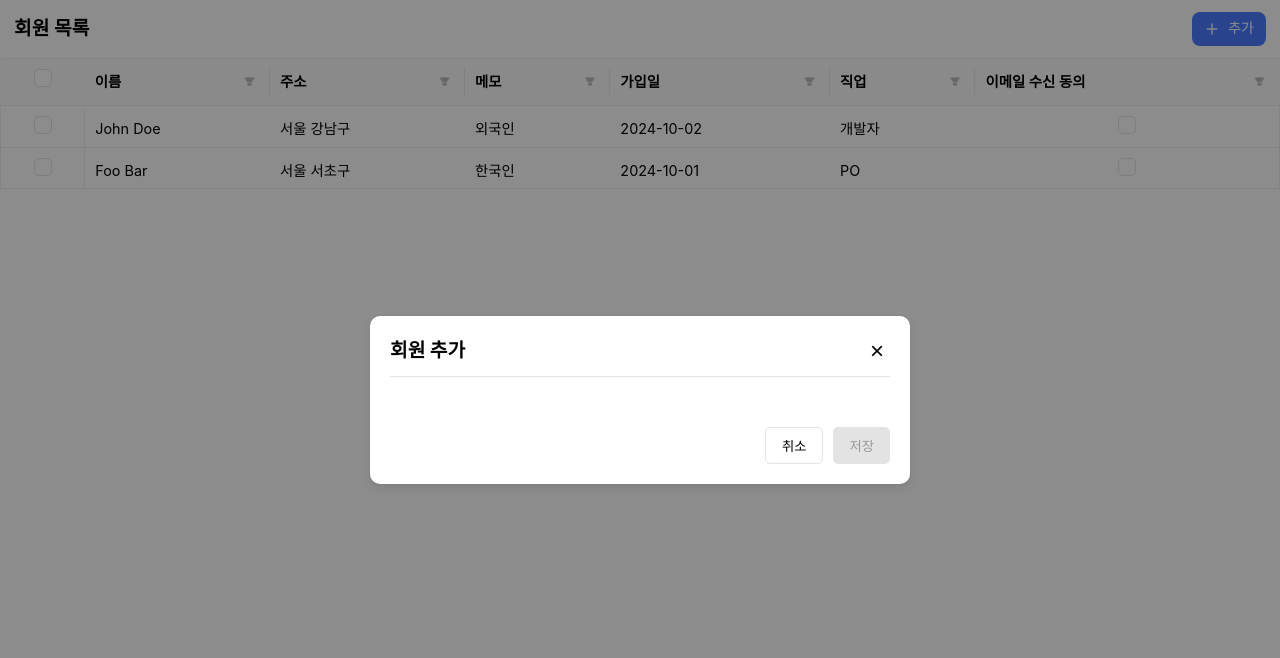
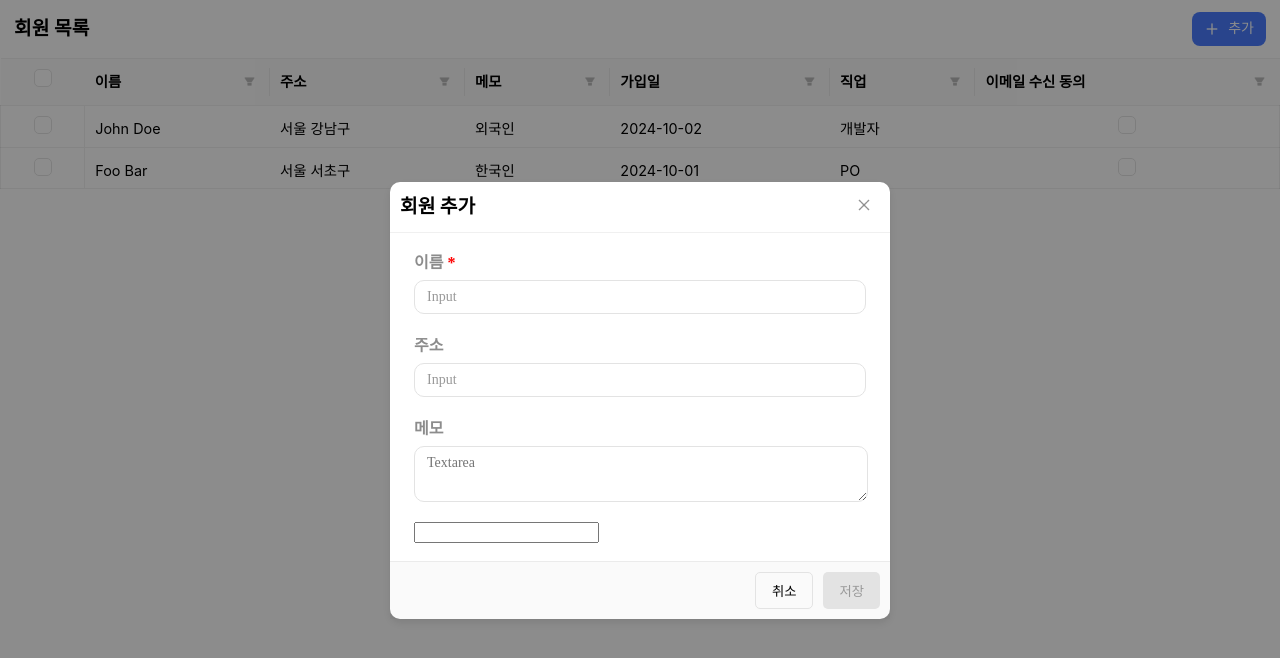
Before and after one commit to Parksolmi/business-canvas, a React (Create React App) app: page / in a window 1280 px wide. Both pictures are taken after a click on the button "추가". Shown: the top 658 px of the page. Built offline with nearby package versions, Linux system fonts and the light colour scheme.

Commit message:
feat: Label 컴포넌트 생성

```diff
--- a/package.json
+++ b/package.json
@@ -8,6 +8,7 @@
     "@testing-library/react": "^16.2.0",
     "@testing-library/user-event": "^13.5.0",
     "react": "^18.3.1",
+    "react-datepicker": "^8.1.0",
     "react-dom": "^18.3.1",
     "react-router-dom": "^7.2.0",
     "react-scripts": "5.0.1",
--- a/src/components/common/Button.jsx
+++ b/src/components/common/Button.jsx
@@ -2,6 +2,7 @@ import React from "react";
 import PropTypes from "prop-types";
 import styled from "styled-components";
 
+//cancel, save, add
 const Button = ({ onClick, children, type = "button", className = "" }) => {
   return (
     <WrapperButton type={type} className={`btn ${className}`} onClick={onClick}>
--- /dev/null
+++ b/src/components/common/CustomDatePicker.jsx
@@ -0,0 +1,22 @@
+import React, { useState } from "react";
+import DatePicker from "react-datepicker";
+import "react-datepicker/dist/react-datepicker.css";
+
+const CustomDatePicker = ({ selectedDate, onChange }) => {
+  const [startDate, setStartDate] = useState(selectedDate);
+
+  const handleChange = (date) => {
+    setStartDate(date);
+    onChange(date);
+  };
+
+  return (
+    <DatePicker
+      selected={startDate}
+      onChange={handleChange}
+      dateFormat="yyyy/MM/dd"
+    />
+  );
+};
+
+export default CustomDatePicker;
--- a/src/components/common/Input.jsx
+++ b/src/components/common/Input.jsx
@@ -1,21 +1,8 @@
 import React from "react";
 import styled from "styled-components";
 
-const Input = ({
-  label,
-  isRequired = false,
-  type = "text",
-  placeholder = "",
-  value,
-  onChange,
-}) => {
+const Input = ({ type = "text", placeholder = "", value, onChange }) => {
   return (
-    <WrapperInput>
-      <label>
-        {label}
-        {isRequired && <span className="required"> *</span>}
-      </label>
-
     <StyledInput
       type={type}
       placeholder={placeholder}
@@ -23,31 +10,11 @@ const Input = ({
       onChange={onChange}
       className="input"
     />
-    </WrapperInput>
   );
 };
 
-const WrapperInput = styled.div`
-  display: flex;
-  flex-direction: column;
-  gap: 5px;
-
-  font-family: Pretendard;
-  font-weight: 600;
-  font-size: 16px;
-  line-height: 24px;
-  letter-spacing: 0%;
-  text-align: left;
-  color: var(--colorTextTertiary, #00000073);
-
-  .required {
-    color: red;
-  }
-`;
-
 const StyledInput = styled.input`
-  width: 100%;
-  padding: 5px 0;
+  padding: 5px 12px;
   border-radius: 10px;
   border: 1px solid var(--Input-colorBorder, #e3e3e3);
 
@@ -58,7 +25,7 @@ const StyledInput = styled.input`
   letter-spacing: 0%;
 
   &::placeholder {
-    padding-left: 12px;
+    color: #999;
   }
 `;
 
--- /dev/null
+++ b/src/components/common/Label.jsx
@@ -0,0 +1,42 @@
+import React from "react";
+import PropTypes from "prop-types";
+import styled from "styled-components";
+
+const Label = ({ text, isRequired = false, htmlFor, className }) => {
+  return (
+    <StyledLabel htmlFor={htmlFor} className={className}>
+      {text}
+      {isRequired && <span className="required"> *</span>}
+    </StyledLabel>
+  );
+};
+
+Label.propTypes = {
+  text: PropTypes.string.isRequired,
+  htmlFor: PropTypes.string,
+  className: PropTypes.string,
+};
+
+Label.defaultProps = {
+  htmlFor: "",
+  className: "",
+};
+
+const StyledLabel = styled.label`
+  display: flex;
+  gap: 4px;
+
+  font-family: Pretendard;
+  font-weight: 600;
+  font-size: 16px;
+  line-height: 24px;
+  letter-spacing: 0%;
+  text-align: left;
+  color: var(--colorTextTertiary, #00000073);
+
+  .required {
+    color: red;
+  }
+`;
+
+export default Label;
--- a/src/components/common/Modal.jsx
+++ b/src/components/common/Modal.jsx
@@ -1,23 +1,43 @@
 import React from "react";
 import PropTypes from "prop-types";
 import styled from "styled-components";
+import Input from "./Input";
+import Textarea from "./Textarea";
+import CustomDatePicker from "./CustomDatePicker";
+import Label from "./Label";
 
 const Modal = ({ isOpen, onClose, title, children }) => {
   if (!isOpen) return null;
 
   return (
     <Overlay onClick={onClose}>
-      <ModalContainer onClick={(e) => e.stopPropagation()}>
+      <WrapperModal onClick={(e) => e.stopPropagation()}>
         <ModalHeader>
           <h2>{title}</h2>
-          <CloseButton onClick={onClose}>&times;</CloseButton>
+          <button className="close-button" onClick={onClose}>
+            <img src="/assets/png/close-button.png" alt="close" />
+          </button>
         </ModalHeader>
-        <ModalBody>{children}</ModalBody>
+        <ModalBody>
+          <WrapField>
+            <Label text="이름" isRequired={true} />
+            <Input placeholder="Input" />
+          </WrapField>
+          <WrapField>
+            <Label text="주소" />
+            <Input placeholder="Input" />
+          </WrapField>
+          <WrapField>
+            <Label text="메모" />
+            <Textarea placeholder="Textarea" />
+          </WrapField>
+          <CustomDatePicker />
+        </ModalBody>
         <ModalFooter>
           <CancelButton onClick={onClose}>취소</CancelButton>
           <SaveButton disabled>저장</SaveButton>
         </ModalFooter>
-      </ModalContainer>
+      </WrapperModal>
     </Overlay>
   );
 };
@@ -44,15 +64,15 @@ const Overlay = styled.div`
   z-index: 1000;
 `;
 
-const ModalContainer = styled.div`
+const WrapperModal = styled.div`
   background: white;
   width: 500px;
   max-width: 90%;
   border-radius: 10px;
   box-shadow: 0px 4px 10px rgba(0, 0, 0, 0.1);
-  padding: 20px;
   display: flex;
   flex-direction: column;
+  position: relative;
 `;
 
 const ModalHeader = styled.div`
@@ -62,26 +82,44 @@ const ModalHeader = styled.div`
   font-size: 1.2rem;
   font-weight: bold;
   padding-bottom: 10px;
-  border-bottom: 1px solid #e3e3e3;
-`;
+  border-bottom: 1px solid var(--colorSplit, #0000000f);
+  padding: 10px;
 
-const CloseButton = styled.button`
-  background: none;
-  border: none;
-  font-size: 1.5rem;
-  cursor: pointer;
+  .close-button {
+    background: none;
+    border: none;
+    font-size: 1.5rem;
+    cursor: pointer;
+
+    img {
+      width: 20px;
+      height: 20px;
+    }
+  }
 `;
 
 const ModalBody = styled.div`
-  padding: 20px 0;
+  display: flex;
+  flex-direction: column;
+  gap: 20px;
+
+  padding: 18px 24px;
   flex-grow: 1;
+`;
+
+const WrapField = styled.div`
+  display: flex;
+  flex-direction: column;
+  gap: 5px;
 `;
 
 const ModalFooter = styled.div`
   display: flex;
   justify-content: flex-end;
   gap: 10px;
-  padding-top: 10px;
+  padding: 10px;
+  background: var(--colorFillAlter, #00000005);
+  border-top: 1px solid var(--colorSplit, #0000000f);
 `;
 
 const CancelButton = styled.button`
@@ -97,6 +135,5 @@ const SaveButton = styled.button`
   border: none;
   padding: 8px 16px;
   border-radius: 5px;
-  cursor: not-allowed;
   color: #999;
 `;
--- a/src/components/common/Textarea.jsx
+++ b/src/components/common/Textarea.jsx
@@ -1,49 +1,15 @@
 import React from "react";
 import styled from "styled-components";
 
-const Textarea = ({
-  label,
-  isRequired = false,
-  value,
-  onChange,
-  placeholder,
-  // rows,
-  // cols,
-}) => {
+const Textarea = ({ value, onChange, placeholder }) => {
   return (
-    <WrapperTextarea>
-      <label>
-        {label}
-        {isRequired && <span className="required"> *</span>}
-      </label>
-      <StyledTextarea
-        value={value}
-        onChange={onChange}
-        placeholder={placeholder}
-        // rows={rows}
-        // cols={cols}
-      />
-    </WrapperTextarea>
+    <StyledTextarea
+      value={value}
+      onChange={onChange}
+      placeholder={placeholder}
+    />
   );
 };
-
-const WrapperTextarea = styled.div`
-  display: flex;
-  flex-direction: column;
-  gap: 5px;
-
-  font-family: Pretendard;
-  font-weight: 600;
-  font-size: 16px;
-  line-height: 24px;
-  letter-spacing: 0%;
-  text-align: left;
-  color: var(--colorTextTertiary, #00000073);
-
-  .required {
-    color: red;
-  }
-`;
 
 const StyledTextarea = styled.textarea`
   width: 100%;
```
Also changed, not shown: public/assets/png/close-button.png (added), 1 other file (tests, documents, lock files or other folders). Lines whose indentation alone changed are shown as unchanged.
